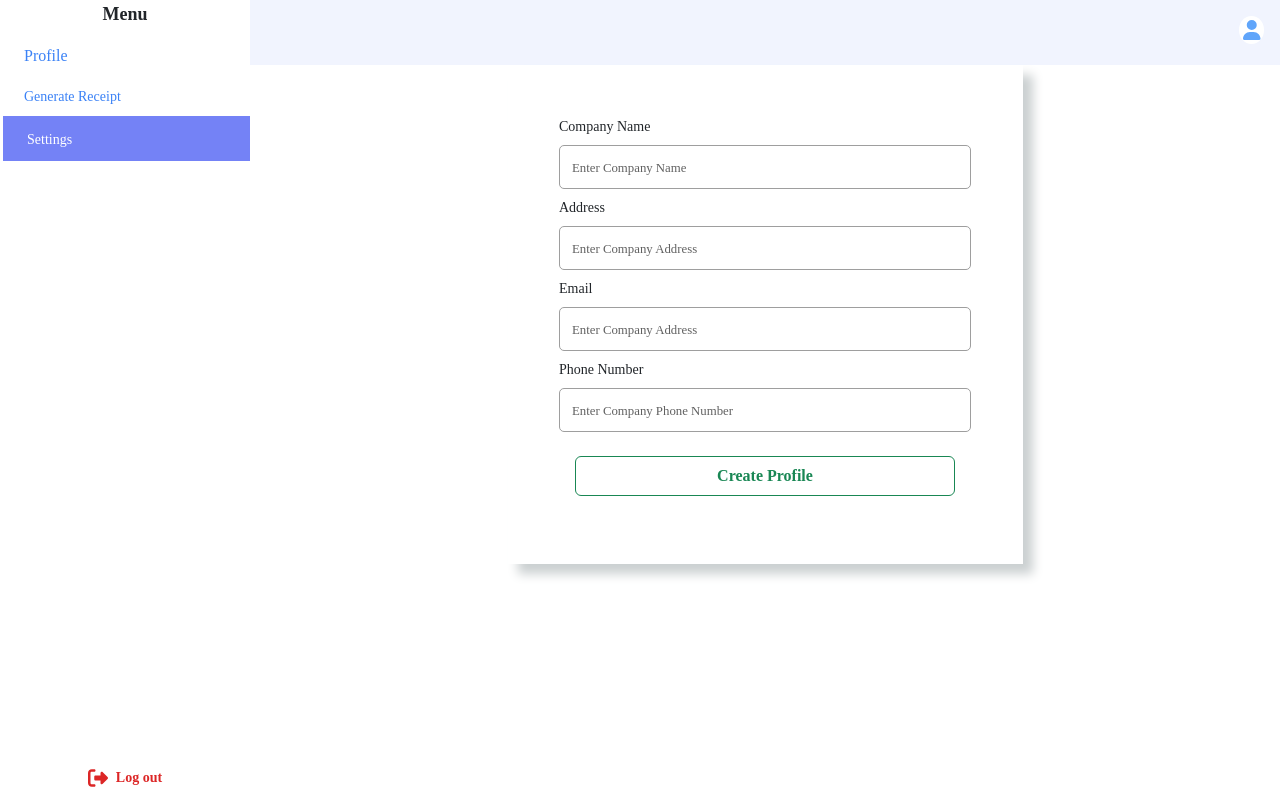
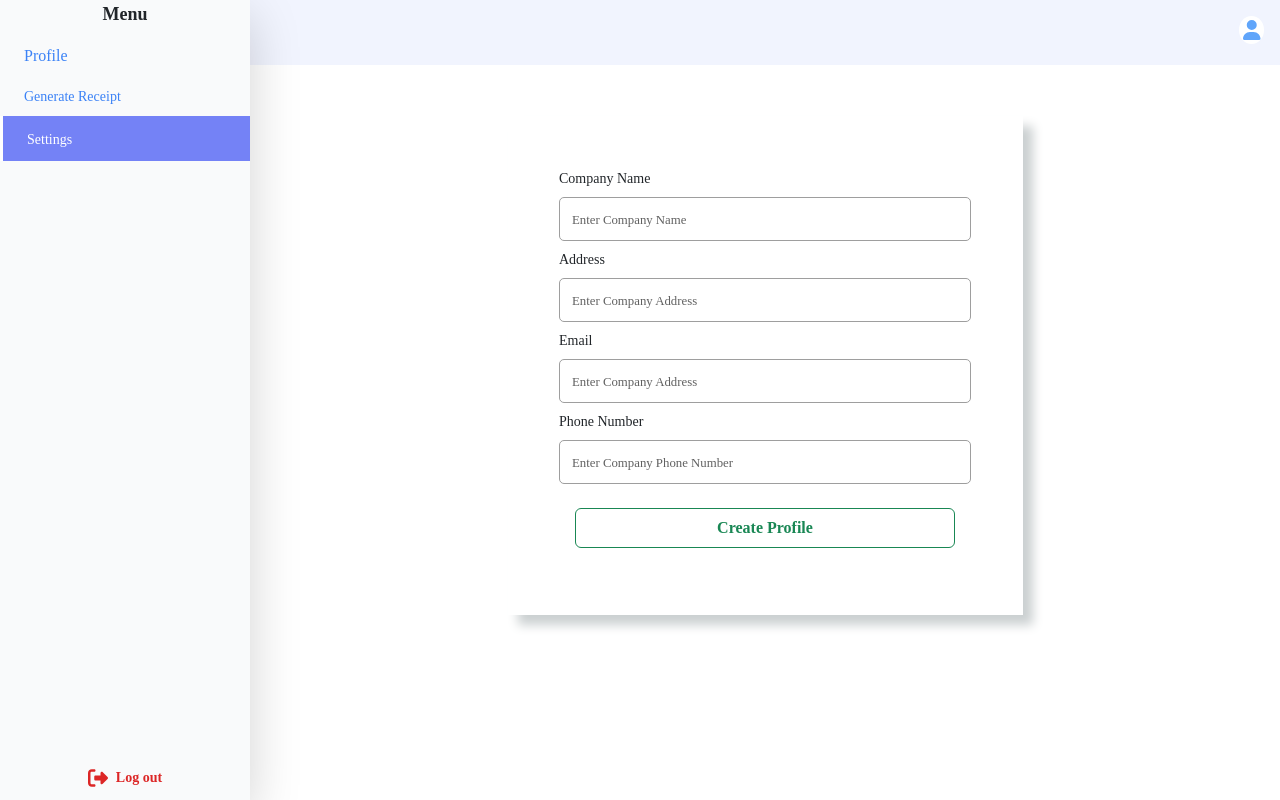
Before and after one commit to tobidechamp15/Receipt-Generator, a React (Create React App) app: page /invoicer/settings in a window 1280 px wide. Built offline with nearby package versions, Linux system fonts and the light colour scheme; a web font is replaced by a local one.

Commit message:
dev changes

```diff
--- a/src/Components/Invoicer.js
+++ b/src/Components/Invoicer.js
@@ -30,13 +30,13 @@ const Invoicer = () => {
   return (
     <section className="w-100">
       <section
-        className={`flex w-[250px]   bg-white  text flex-col h-screen z-50 fixed transition-all ease-in-out duration-700 ${
+        className={`flex w-[250px]   bg-gray-50  flex-col h-screen shadow-lg z-50 fixed transition-all ease-in-out duration-700 ${
           sidebarOpen ? "left-0  " : "xsm:-left-[250px]"
         }`}
         ref={sidebarRef}
         id="side-bar"
       >
-        <div className="w-100 flex flex-col self-center gap-2 h-full">
+        <div className="w-100 flex flex-col self-center gap-2 h-full ">
           <section className="text-lg font-bold  text-center">Menu</section>
           <div className="flex flex-col w-100 h-full justify-between">
             <section className="flex flex-col ">
@@ -65,8 +65,12 @@ const Invoicer = () => {
               >
                 <span className="-">Settings</span>
               </NavLink>
+
             </section>
-          <><Logout /></>
+
+            <>
+              <Logout />
+            </>
           </div>
         </div>
       </section>
--- a/src/Components/Logout.js
+++ b/src/Components/Logout.js
@@ -14,7 +14,7 @@ const Logout = () => {
           onClick={handleLogout}
       className="flex gap-2 cursor-pointer hover:text-white hover:bg-red-600 ease-in-out duration-500 items-center w-100 my-4 p-2 mb-0 text-red-600 font-bold text-xl justify-center"
     >
-      <FontAwesomeIcon icon={faRightFromBracket} flip="" />
+      <FontAwesomeIcon icon={faRightFromBracket}  />
       <span className="">Log out</span>
     </NavLink>
   );
--- a/src/Components/Settings.js
+++ b/src/Components/Settings.js
@@ -5,7 +5,7 @@ import "./Login.css";
 const Settings = () => {
   return (
     <div className="w-100 flex justify-center">
-      <div className="boxShadow control bg-white p-[5%] sm:w-1/2 xs:w-full md:w-[70%] lg:w-[70%] xl:w-[50%]">
+      <div className="boxShadow control bg-white p-[5%] m-[5%] sm:w-1/2 xs:w-full md:w-[70%] lg:w-[70%] xl:w-[50%]">
         <form className=" flex  flex-col gap-2">
           <div className="flex flex-col gap-2">
             <span>Company Name</span>
```
